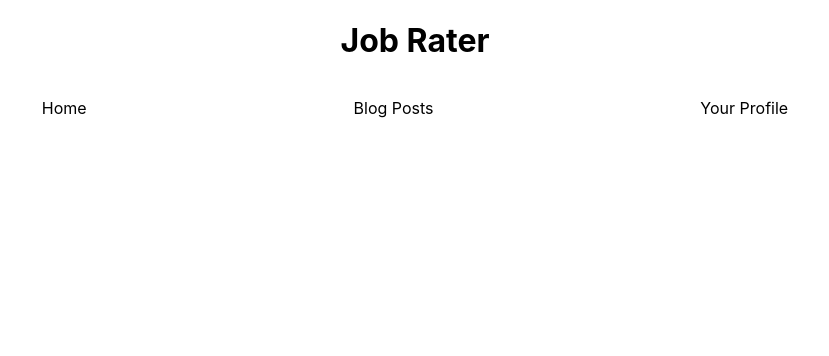
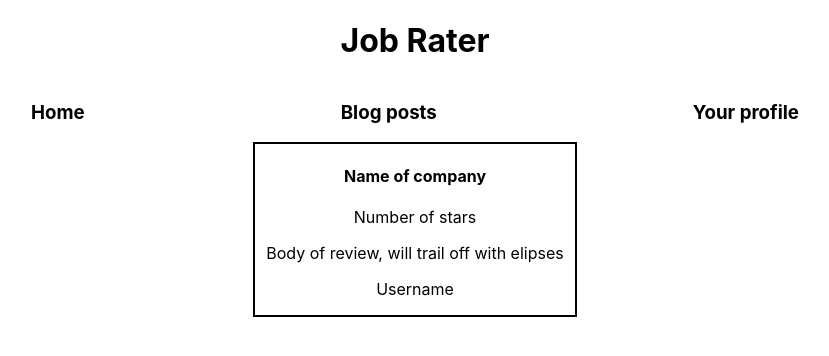
Before and after one commit to bsolis6878/job-rater, a React (Create React App) app in the folder client/: page / in a window 1280 px wide. Shown: the top 356 px of the page, without its empty margins (225-1054 px from the left). Built offline with nearby package versions, Linux system fonts and the light colour scheme.

Commit message:
style adjustments, home component

```diff
--- a/client/src/App.js
+++ b/client/src/App.js
@@ -1,8 +1,12 @@
+import Header from './components/Header'
 import Home from './components/Home'
 
 function App() {
   return (
-    <Home />
+    <>
+      <Header />
+      <Home />
+    </>
   );
 }
 
--- /dev/null
+++ b/client/src/components/Header/index.js
@@ -0,0 +1,14 @@
+const Header = () => {
+    return (
+        <header>
+            <h1>Job Rater</h1>
+            <nav>
+                <h3>Home</h3>
+                <h3>Blog posts</h3>
+                <h3>Your profile</h3>
+            </nav>
+        </header>
+    );
+};
+
+export default Header;
--- a/client/src/components/Home/index.js
+++ b/client/src/components/Home/index.js
@@ -1,14 +1,12 @@
 const Home = () => {
     return (
-        <header>
-            <h1>Job Rater</h1>
-            <nav>
-                <p>Home</p>
-                <p>Blog Posts</p>
-                <p>Your Profile</p>
-            </nav>
-        </header>
-    );
-};
+        <div className="card">
+            <h4>Name of company</h4>
+            <p>Number of stars</p>
+            <p>Body of review, will trail off with elipses</p>
+            <p>Username</p>
+        </div>
+    )
+}
 
 export default Home;
--- a/client/src/index.css
+++ b/client/src/index.css
@@ -20,3 +20,10 @@ nav {
   display: flex;
   justify-content: space-evenly;
 }
+
+.card {
+  margin: auto;
+  width: 25%;
+  text-align: center;
+  border: 2px black solid;
+}
```
